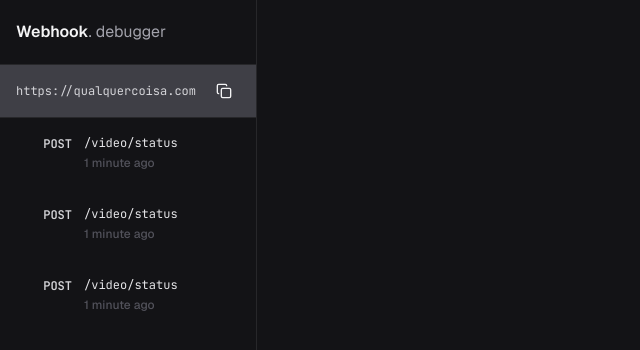
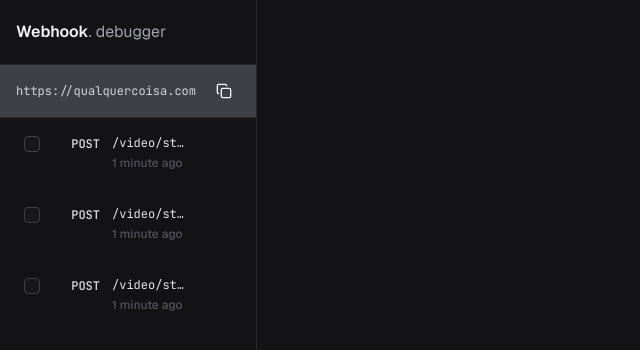
Before and after one commit to jacsonrsasse/webhook-debugger, a React (Vite) app in the folder web/: page / in a window 1280 px wide. Shown: the top 350 px of the page, without its empty margins (0-640 px from the left). Built offline with nearby package versions, Linux system fonts and the light colour scheme.

Commit message:
feat: created checkbox component

```diff
--- a/web/package.json
+++ b/web/package.json
@@ -10,6 +10,7 @@
     "biome": "biome format --write"
   },
   "dependencies": {
+    "@radix-ui/react-checkbox": "^1.3.3",
     "@tailwindcss/vite": "^4.1.16",
     "@tanstack/react-router": "^1.133.36",
     "@tanstack/react-router-devtools": "^1.133.36",
--- /dev/null
+++ b/web/src/components/ui/checkbox.tsx
@@ -0,0 +1,23 @@
+import * as RadixCheckbox from "@radix-ui/react-checkbox";
+import { CheckIcon } from "lucide-react";
+import { twMerge } from "tailwind-merge";
+
+interface CheckboxProps extends RadixCheckbox.CheckboxProps {}
+
+export function Checkbox(props: CheckboxProps) {
+  return (
+    <RadixCheckbox.Root
+      className={twMerge([
+        "flex size-4 shrink-0 items-center justify-center rounded border border-zinc-600 bg-zinc-800",
+        "transition-colors hover:border-zinc-500 focus-visible:outline-none",
+        "focus-visible:ring-2 focus-visible:ring-zinc-400 focus-visible:ring-offset-2",
+        "data-[state=checked]:border-indigo-400 data-[state=checked]:bg-indigo-400",
+      ])}
+      {...props}
+    >
+      <RadixCheckbox.Indicator className="flex items-center justify-center text-zinc-900">
+        <CheckIcon className="size-3" strokeWidth={3} />
+      </RadixCheckbox.Indicator>
+    </RadixCheckbox.Root>
+  );
+}
--- a/web/src/components/webhook-list-item.tsx
+++ b/web/src/components/webhook-list-item.tsx
@@ -1,11 +1,13 @@
 import { Link } from "@tanstack/react-router";
 import { IconButton } from "./ui/icon-button";
 import { Trash2Icon } from "lucide-react";
+import { Checkbox } from "./ui/checkbox";
 
 export function WebhookListItem() {
   return (
     <div className="group rounded-lg transition-colors duration-150 hover:bg-zinc-700/30">
       <div className="flex items-start gap-3 px-4 py-2.5">
+        <Checkbox />
         <Link to="/" className="flex flex-1 min-w-0 items-start gap-3">
           <span className="w-12 shrink-0 font-mono text-xs font-semibold text-zinc-300 text-right">
             POST
```
Also changed, not shown: 1 other file (tests, documents, lock files or other folders).
